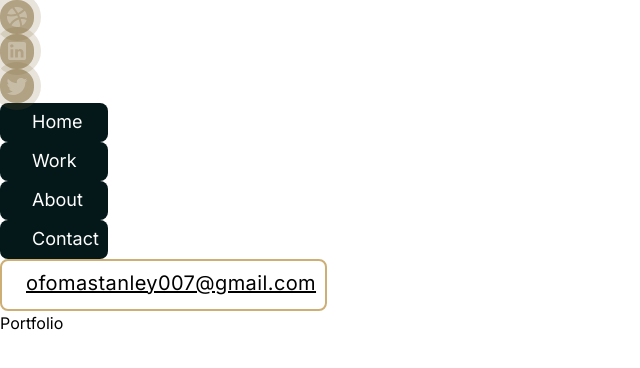
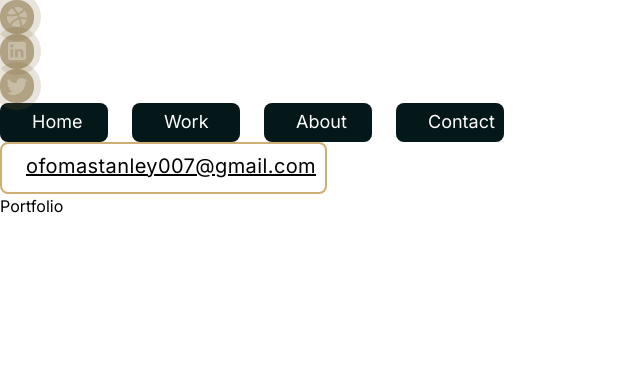
Before and after one commit to Maxwell011/portfolio-design, a Next.js app: page / in a window 1280 px wide. Shown: the top 368 px of the page, without its empty margins (0-640 px from the left). Built offline with nearby package versions, Linux system fonts and the light colour scheme.

Commit message:
Refactor Nav component styling

```diff
--- a/src/app/components/Nav.tsx
+++ b/src/app/components/Nav.tsx
@@ -27,8 +27,7 @@ const Nav = () => {
           </div>
         </div>
         <div>
-          <ul>
-            {/* flex justify-center items-center gap-2.5 px-8 py-[5px] rounded-lg */}
+          <ul className="flex gap-6">
             <li className="text-lg gap-2.5 px-8 py-[5px] rounded-lg bg-[#051819] text-[#FFFFFF] h-[39px] w-[108px]">
               Home
             </li>
```
